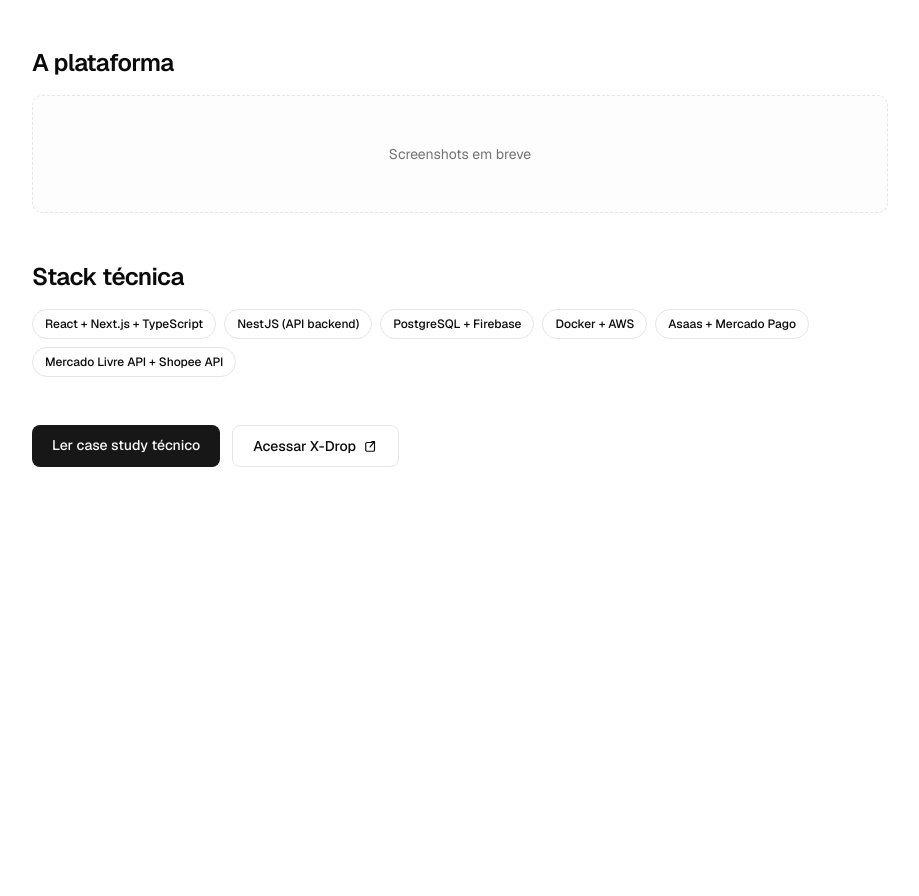
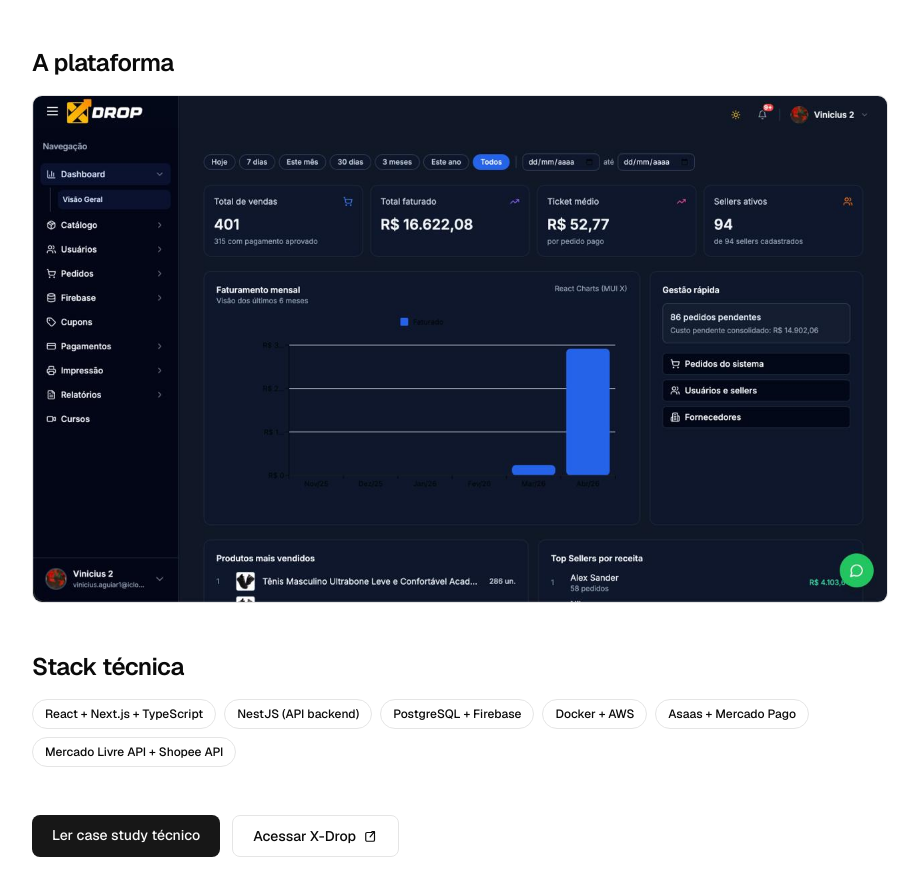
Before and after one commit to ViniAguiar1/viniciusaguiardev, a Next.js app: page /projetos/x-drop in a window 1280 px wide. Shown: the part 1108-2004 px from the top of the page, without its empty margins (304-1223 px from the left). Before the commit the page ends 1623 px from the top, so only its background shows below. Built offline with nearby package versions, Linux system fonts and the light colour scheme; no server answers.

Commit message:
feat: adiciona screenshot do dashboard X-Drop na página dedicada
Substitui placeholder por imagem real do dashboard com métricas
de vendas, faturamento, ticket médio e sellers ativos.

Co-Authored-By: Claude Opus 4.6 (1M context) <noreply@anthropic.com>

```diff
--- a/app/projetos/x-drop/page.tsx
+++ b/app/projetos/x-drop/page.tsx
@@ -283,12 +283,14 @@ export default async function XDropPage() {
             <h2 className="text-2xl font-semibold tracking-tight mb-4">
               {c.screenshotsTitle}
             </h2>
-            <div className="rounded-lg border border-dashed border-border bg-muted/20 p-12 text-center text-sm text-muted-foreground">
-              {locale === "en"
-                ? "Screenshots coming soon"
-                : locale === "es"
-                  ? "Capturas de pantalla próximamente"
-                  : "Screenshots em breve"}
+            <div className="rounded-lg border border-border overflow-hidden">
+              <Image
+                src="/dashboard-xdrop.png.jpeg"
+                alt="X-Drop Dashboard — visão geral com métricas de vendas, faturamento e sellers ativos"
+                width={1280}
+                height={760}
+                className="w-full h-auto"
+              />
             </div>
           </section>
         </FadeIn>
```
Also changed, not shown: public/dashboard-xdrop.png.jpeg (added).
